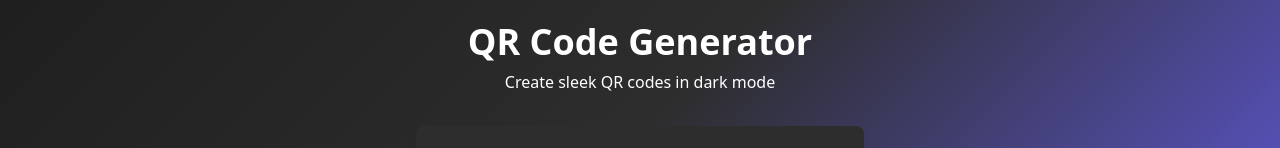
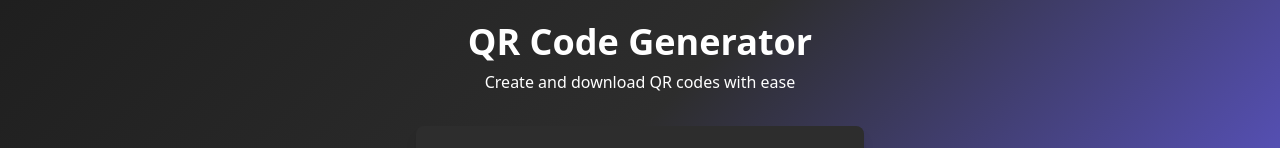
Before and after one commit to Psychooz/react-qr-gen, a React (Vite) app: page / in a window 1280 px wide. Shown: the part 271-419 px from the top of the page. Built offline with nearby package versions, Linux system fonts and the light colour scheme.

Commit message:
Update Header.jsx

```diff
--- a/src/components/Header.jsx
+++ b/src/components/Header.jsx
@@ -4,7 +4,7 @@ function Header() {
   return (
     <header className="mb-8 text-center">
     <h1 className="text-4xl font-bold text-white">QR Code Generator</h1>
-    <p className="text-gray-400 mt-2">Create sleek QR codes in dark mode</p>
+    <p className="text-gray-400 mt-2">Create and download QR codes with ease</p>
   </header>
   )
 }
```
